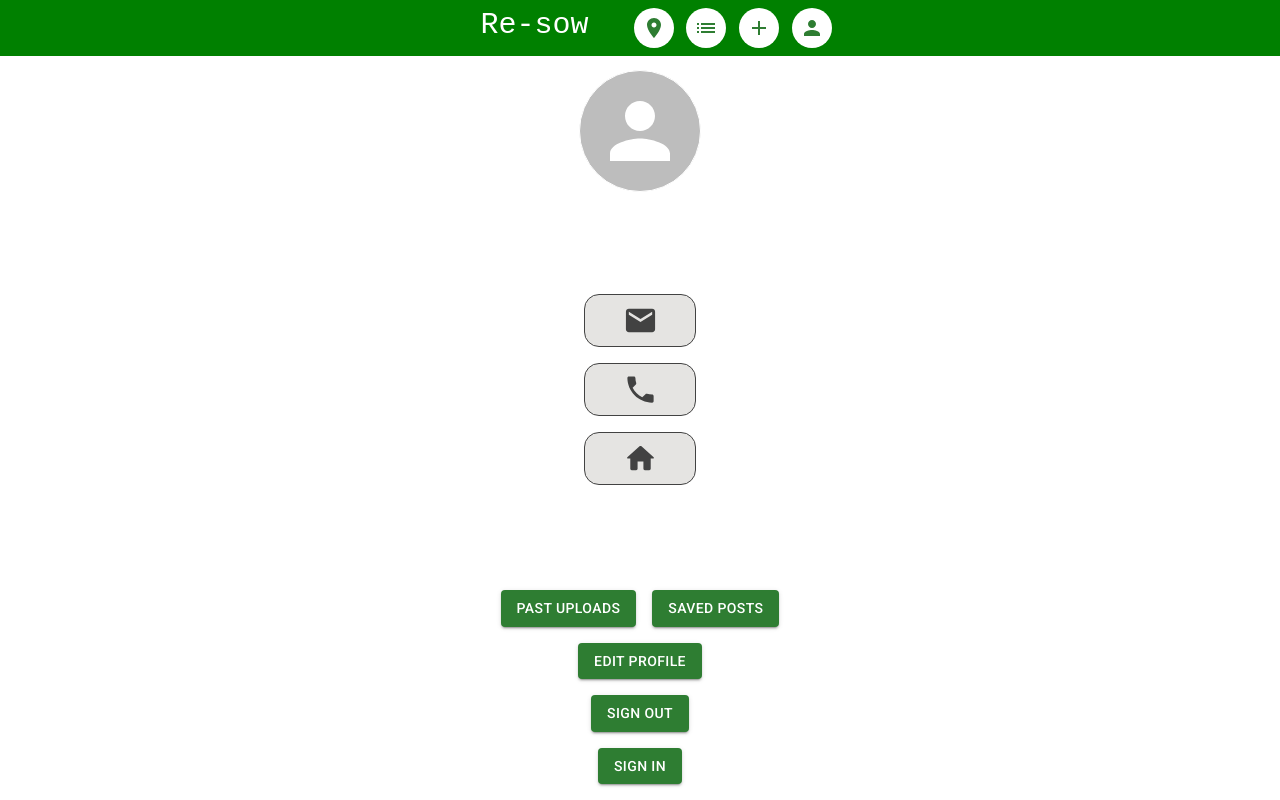
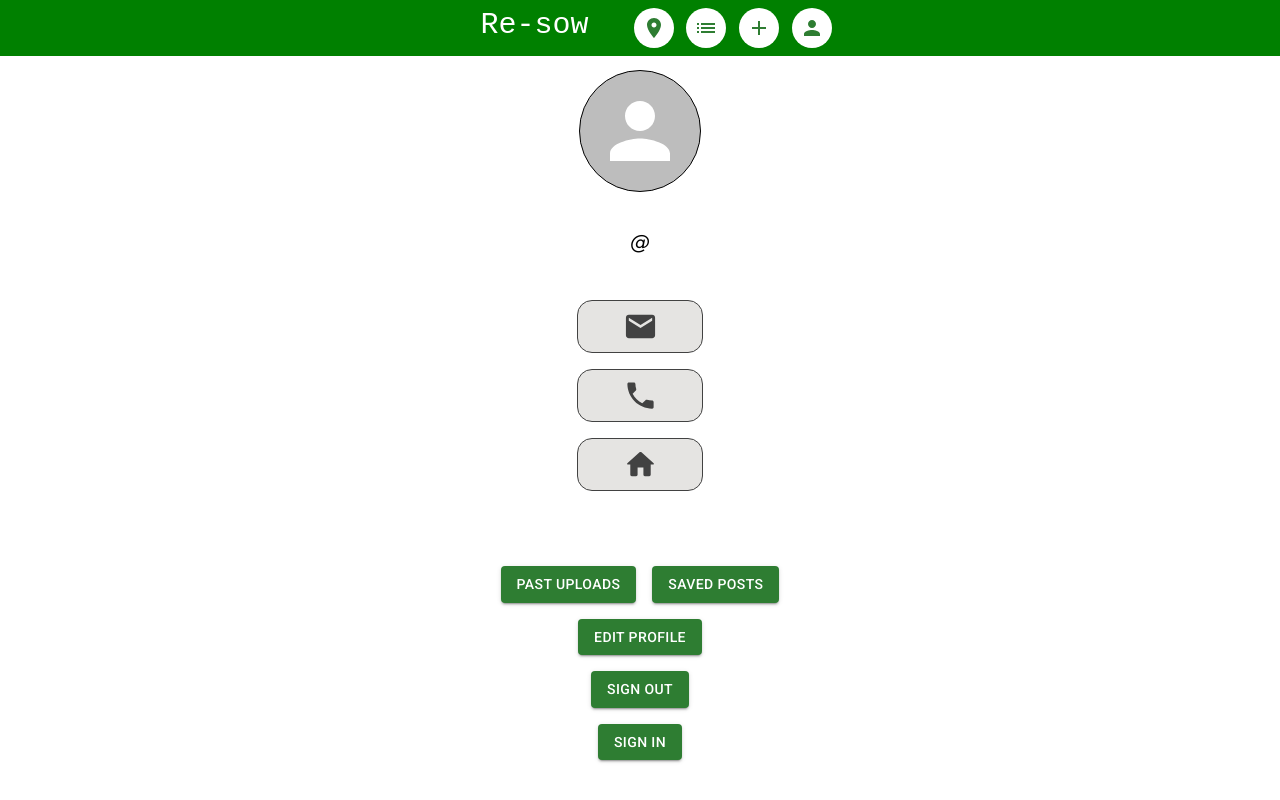
Before and after one commit to sachiniyer/resow, a React (Create React App) app in the folder front-end/: page /UserProfile in a window 1280 px wide. Built offline with nearby package versions, Linux system fonts and the light colour scheme; no server answers.

Commit message:
change font color in the user profile page

```diff
--- a/front-end/src/pages/UserProfile.css
+++ b/front-end/src/pages/UserProfile.css
@@ -33,3 +33,11 @@
     font-size: 22px;
     font-family:Verdana, Geneva, Tahoma, sans-serif
 }
+
+h3{
+    color: black;
+}
+
+p{
+    color:black;
+}
--- a/front-end/src/pages/UserProfile.js
+++ b/front-end/src/pages/UserProfile.js
@@ -51,10 +51,10 @@ function UserProfile(props) {
             <Avatar
               src={userDetails.avatar}
               alt="Profile Picture"
-              sx={{ border: 1, width: 120, height: 120 }}
+              sx={{ border: "solid 0.5px", borderColor:"black", width: 120, height: 120 }}
             />
           </Stack>
-           <h2 className="FullName"> {userDetails.full_name} </h2>
+           <h3 className="FullName"> {userDetails.full_name} </h3>
            <p className="Username"> @{userDetails.username} </p>
         </div>
 
@@ -67,7 +67,7 @@ function UserProfile(props) {
           </Stack>
         </Box>
 
-        <Box sx={{m: 2}}>
+        <Box sx={{m: 5}}>
           <Stack spacing={2} direction= "column" alignItems="center" >
             <Stack spacing={2} direction = "row" alignItems="center" justifyContent="center">
               <Button color="success" href="/PastUpload" variant="contained">Past Uploads</Button>
```
